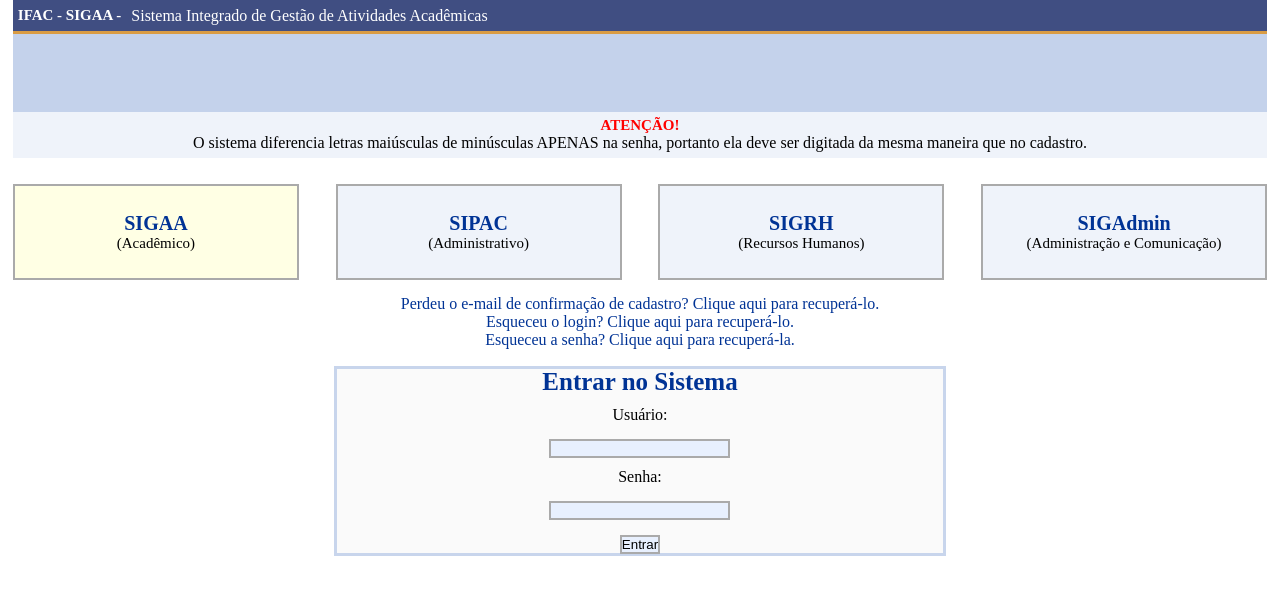
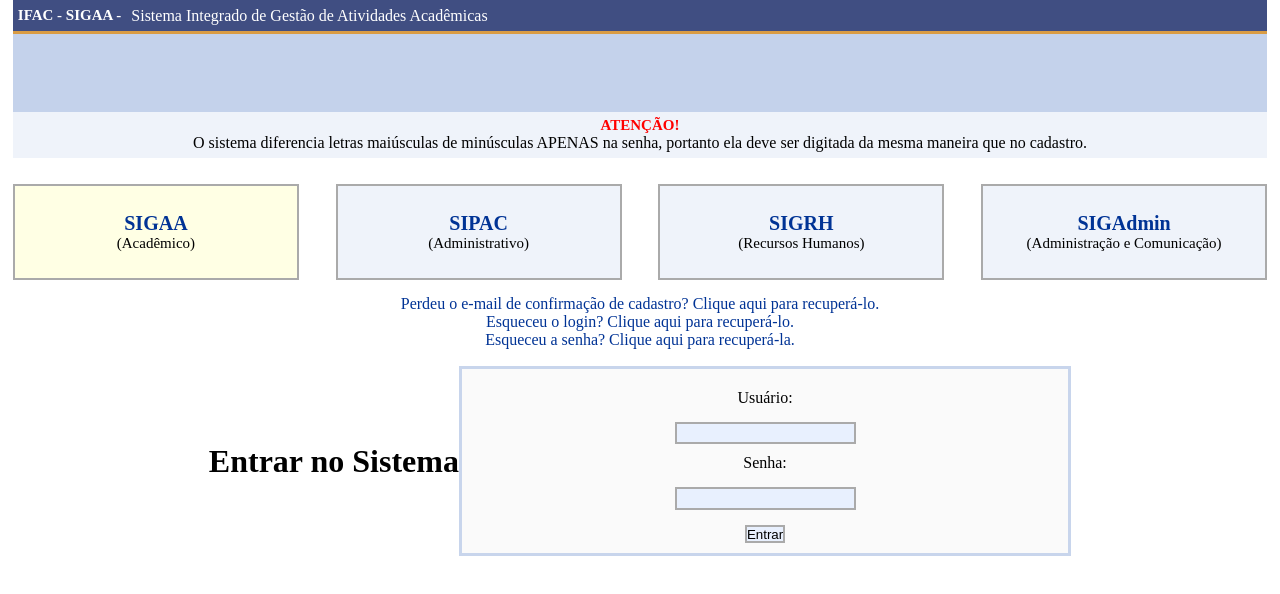
Before and after one commit to LuizDaniel123/sigaa, a React (Create React App) app: page / in a window 1280 px wide. Shown: the top 594 px of the page. Built offline with nearby package versions, Linux system fonts and the light colour scheme.

Commit message:
fix: Mudei a posição do titulo do form

```diff
--- a/src/components/principal/index.jsx
+++ b/src/components/principal/index.jsx
@@ -41,9 +41,9 @@
 
         <div id='div-form'>
 
+            <h1>Entrar no Sistema</h1>
+
             <form>
-
-                <h1>Entrar no Sistema</h1>
 
                 <label>Usuário: </label>
 
```
